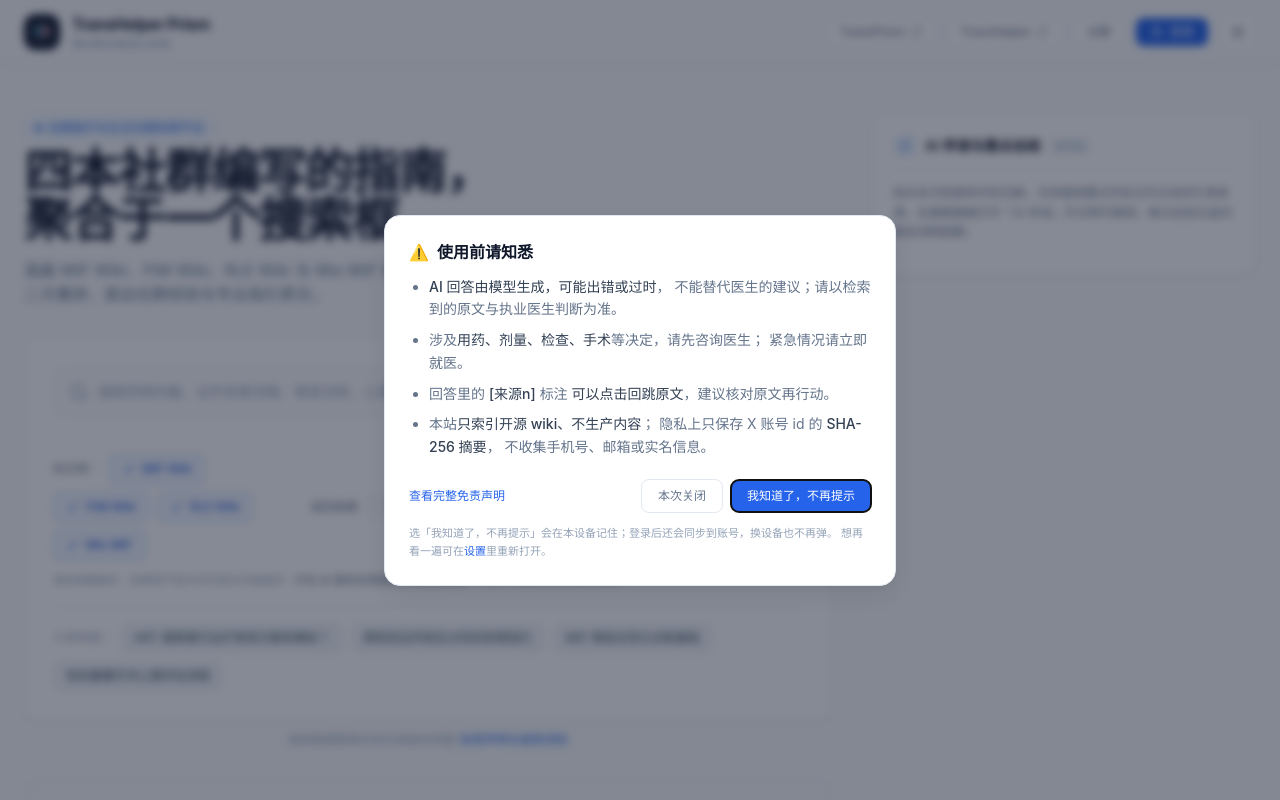
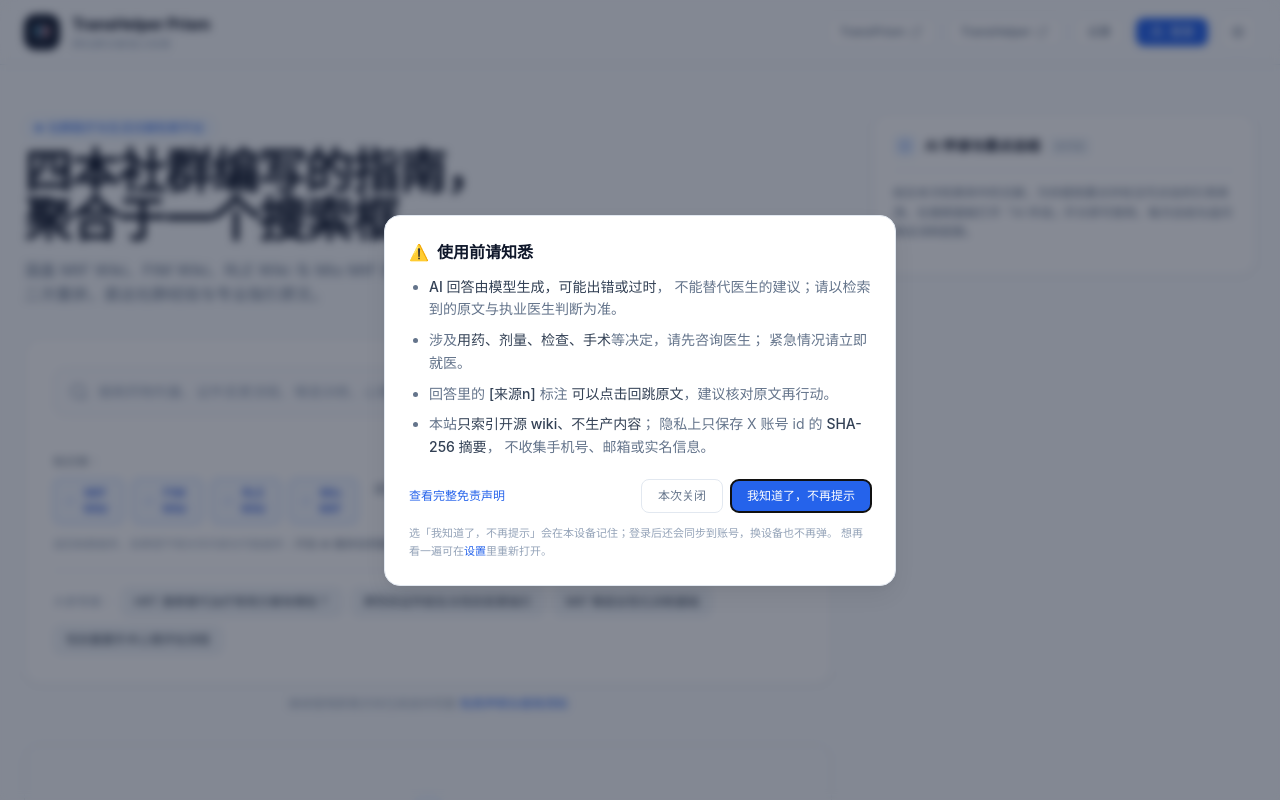
Before and after one commit to daanser/Trans_Helper_Prism, a Nuxt app in the folder frontend/: page / in a window 1280 px wide. Shown: the top 800 px of the page. Built offline with nearby package versions, Linux system fonts and the light colour scheme.

Commit message:
fix(ui): 四个知识库按钮成组同行——右侧控件变宽后曾把 RLE/Mio 挤到第二行；改为独立 nowrap 组（窄屏整组换行成 2×2）+ 控件右对齐

```diff
--- a/frontend/components/SearchBox.vue
+++ b/frontend/components/SearchBox.vue
@@ -60,10 +60,15 @@
     <!-- 下层过滤控制：轻盈微质感知识库选择 + 开关选项 -->
     <div class="mt-5 flex flex-col gap-4 border-t border-slate-100 pt-4 dark:border-slate-800 md:flex-row md:items-center md:justify-between">
       <!-- 知识源筛选：去除死寂纯黑，改为轻盈透气的微质感选中态 -->
-      <div class="flex flex-wrap items-center gap-2" role="group" aria-label="知识库范围">
+      <!-- 布局要点（2026-09-12）：四个知识库按钮必须**始终成组同行**。
+           右侧「返回条数 / 精准重排 / AI 伴读」变宽后，曾把 RLE/Mio 挤到第二行 ——
+           故把 4 个 button 包进一个 `sm:flex-nowrap` 的独立组：宽度不够时**整组换行**，
+           而不是逐个按钮被挤散；手机（<sm）允许组内换行，自然排成对齐的 2×2。 -->
+      <div class="flex flex-wrap items-center gap-x-2 gap-y-2" role="group" aria-label="知识库范围">
         <span class="text-xs font-medium text-slate-500 dark:text-slate-400">知识库：</span>
 
-        <button
+        <div class="flex flex-wrap items-center gap-2 sm:flex-nowrap">
+          <button
           v-for="c in corporaOptions"
           :key="c.id"
           type="button"
@@ -89,12 +94,13 @@
           >
             <polyline points="20 6 9 17 4 12" />
           </svg>
-          <span>{{ c.name }}</span>
-        </button>
+            <span>{{ c.name }}</span>
+          </button>
+        </div>
       </div>
 
       <!-- 参数开关（返回条数 & 精准重排 & AI伴读） -->
-      <div class="flex shrink-0 flex-wrap items-center gap-x-6 gap-y-3">
+      <div class="flex shrink-0 flex-wrap items-center gap-x-6 gap-y-3 md:justify-end">
         <!-- 返回条数（plan-topk.md §3.4）：登录 1–50；未登录只允许 1–5，并提示登录后可用 50 -->
         <div class="flex items-center gap-2">
           <label for="prism-topk" class="text-xs font-medium text-slate-500 dark:text-slate-400">返回条数</label>
```
